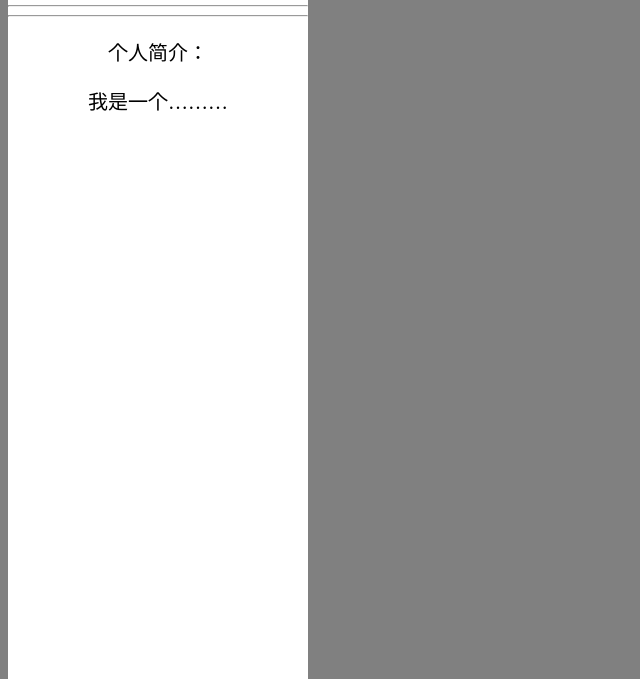
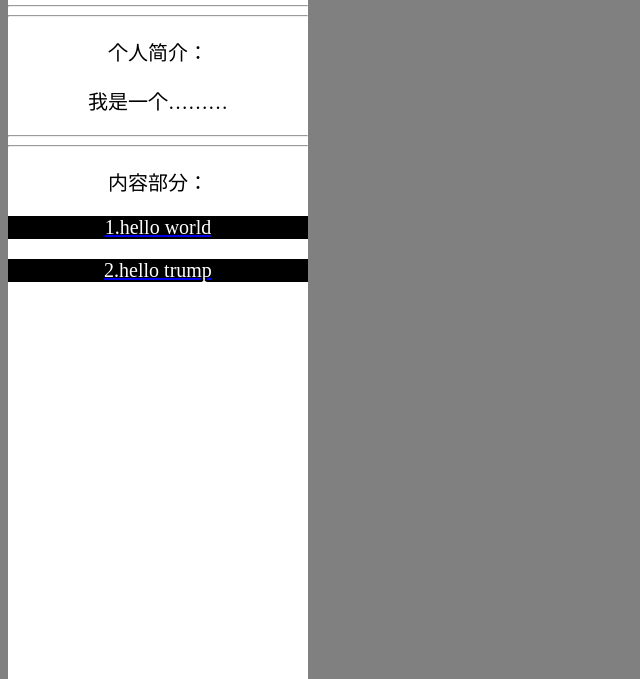
Before and after one commit to chxxxxx/-, a plain HTML site: page index.html in a window 1280 px wide. Shown: the part 121-800 px from the top of the page, without its empty margins (0-640 px from the left). Drawn offline with Linux system fonts and the light colour scheme.

Commit message:
added the content part by jason

```diff
--- a/index.html
+++ b/index.html
@@ -3,7 +3,7 @@
     <head>
         <meta charset="UTF-8">
         <title>胡文溪的个人站</title>
-        <link rel="stylesheet" type="text/css" href="qwq.css" />
+        <link rel="stylesheet" type="text/css" href="./qwq.css" />
     </head>
     <body style="background-color: gray;">
         <div class="leftthing">
@@ -16,6 +16,15 @@
                 <p align="center">个人简介：</p>
                 <p align="center">我是一个………</p>
             </div>
+            <hr>
+            <hr>
+            <div class="content">
+                <p style="font-size: 20px;">内容部分：</p>
+
+                <a href="./content/hello world/index.html"><p class="content-text">1.hello world</p></a>
+
+                <a href="./content/hello trump/index.html"><p class="content-text">2.hello trump</p></a>
+            </div>
         </div>
     </body>
 </html>
--- a/qwq.css
+++ b/qwq.css
@@ -13,3 +13,13 @@
     padding-top: 10px;
     vertical-align: middle;
 }
+
+.content{
+    text-align: center;
+}
+
+.content-text{
+    font-size: 20px;
+    background-color: black;
+    color: white;
+}
```
Also changed, not shown: content/hello trump/index.html (added, +10 -0 lines), content/hello world/index.html (added, +10 -0 lines).
